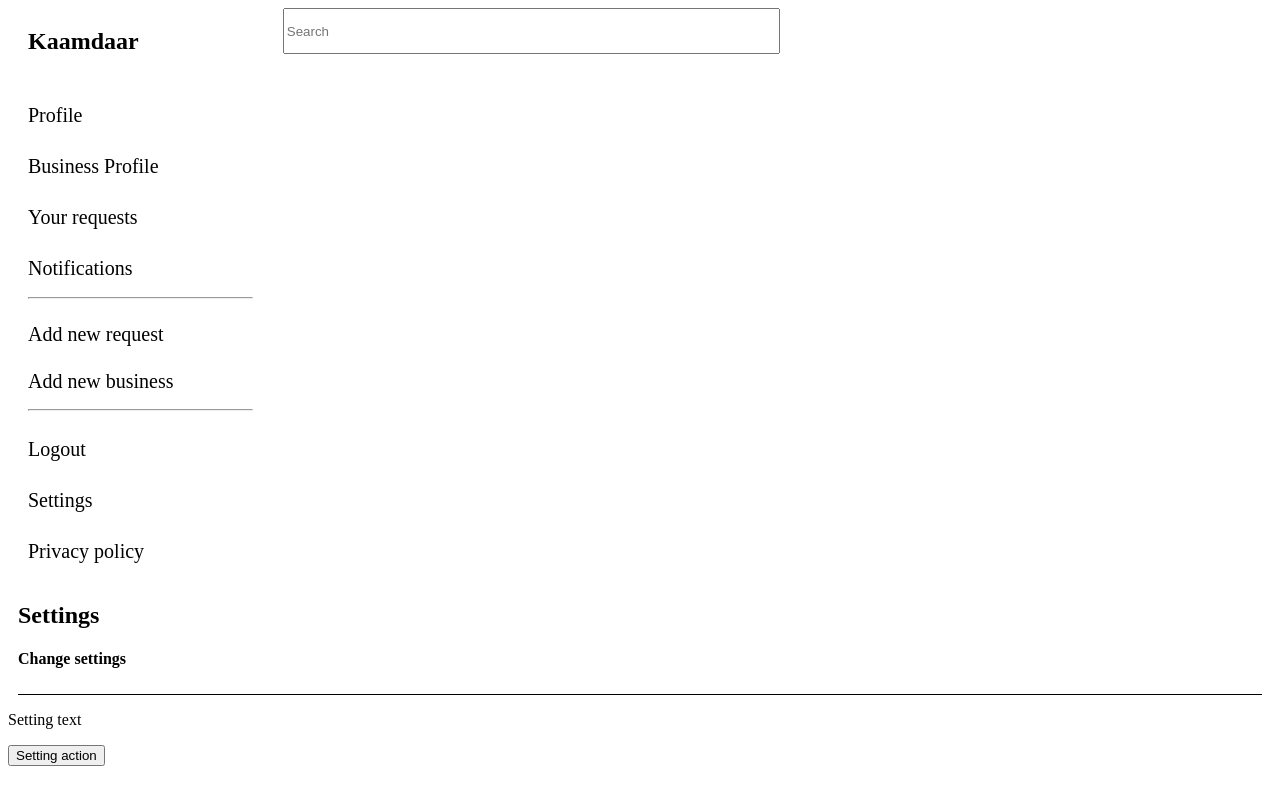
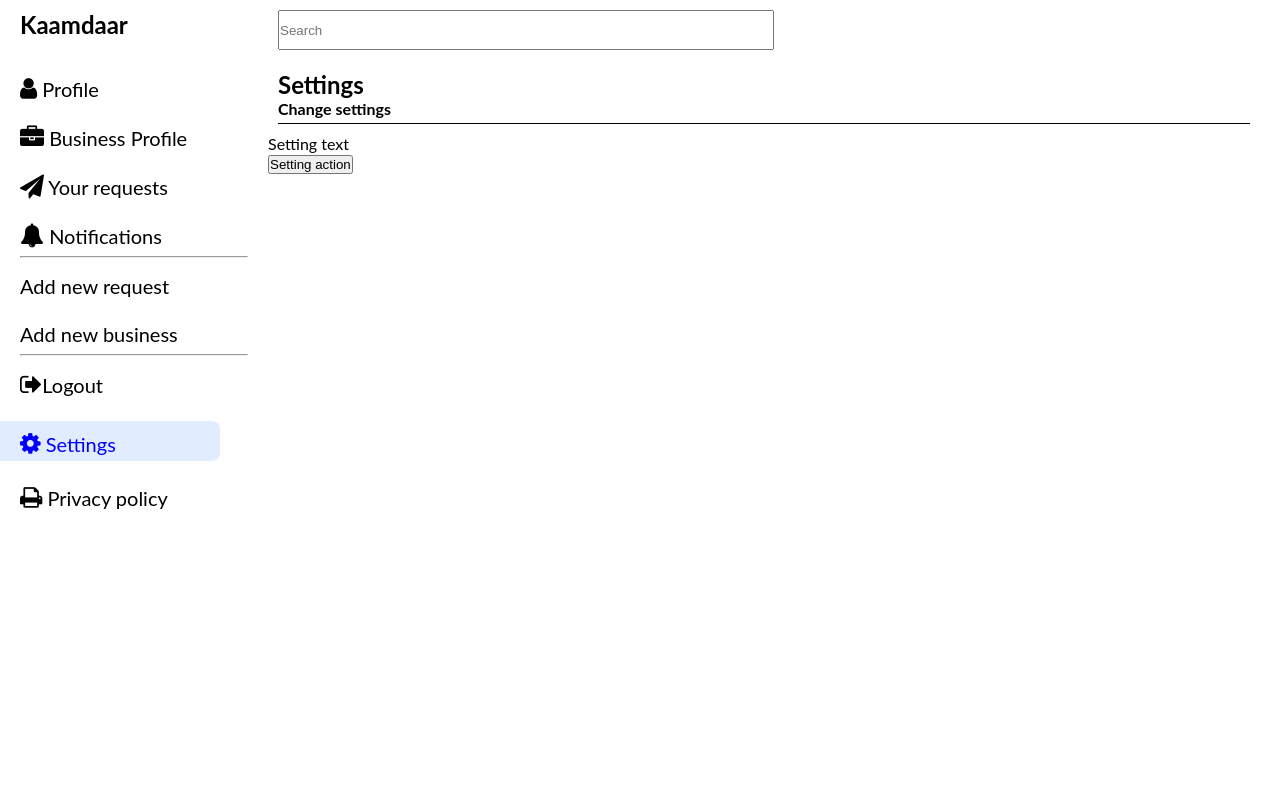
Before and after one commit to rigel-star/kaamdaar-php, a PHP site: page /views/settings.php in a window 1280 px wide. Run offline with PHP 8.4, Linux system fonts and the light colour scheme.

Commit message:
default fonts and css added for settings page

```diff
--- a/static/css/settings.css
+++ b/static/css/settings.css
@@ -0,0 +1,12 @@
+* {
+    margin: 0;
+    padding: 0;
+    -moz-box-sizing: border-box;
+    -webkit-box-sizing: border-box;
+    box-sizing: border-box;
+}
+
+body {
+    font-family: "Lato", sans-serif;
+    margin-top: 10px;
+}
--- a/views/settings.php
+++ b/views/settings.php
@@ -2,12 +2,30 @@
 <html lang="en">
     <head>
         <meta charset="UTF-8">
-        <meta http-equiv="X-UA-Compatible" content="IE=edge">
         <meta name="viewport" content="width=device-width, initial-scale=1.0">
         <link rel="stylesheet" href="../static/css/nav.css">
         <link rel="stylesheet" href="../static/css/settings.css">
 
+        <link rel="preconnect" href="https://fonts.googleapis.com">
+        <link rel="preconnect" href="https://fonts.gstatic.com" crossorigin>
+        <link rel="stylesheet" href="https://cdnjs.cloudflare.com/ajax/libs/font-awesome/4.7.0/css/font-awesome.min.css">
+        <link href="https://fonts.googleapis.com/css2?family=Roboto:wght@300;400&display=swap" rel="stylesheet">
+
         <title>Settings</title>
+
+        <style>
+            .nav-link-active
+			{
+				color: blue;
+				background-color: #E1EDFF;
+				display: block;
+				height: 40px;
+				border-radius: 0 8px 8px 0;
+				margin-left: 0px;
+				transform: translateX(-20px);
+				padding: 10px 0 0 20px;
+			}
+        </style>
     </head>
     <body>
         <div class="root">
@@ -21,7 +39,7 @@
 			</div>
             <div class="page-body">
                 <div id="nav-bar" class="nav-bar">
-					<a href="profile.php" class="nav-link"><span class="nav-link-active"><i class="fa fa-user" style="font-size:24px;"></i> Profile</span></a>
+					<a href="profile.php" class="nav-link"><i class="fa fa-user" style="font-size:24px;"></i> Profile</a>
 					<a href="bprofile.php" class="nav-link"><i class="fa fa-briefcase" style="font-size:24px"></i> Business Profile</a>
 					<a href="requests.php" class="nav-link"><i class="fa fa-send" style="font-size:24px"></i> Your requests</a>
 					<a href="notifications.php" class="nav-link"><i class="fa fa-bell" style="font-size:24px"></i> Notifications</a>
@@ -30,9 +48,8 @@
 					<a href="add-business.php" class="nav-link">Add new business</a>
 					<hr>
 					<a href="logout.php" class="nav-link"><i class="fa fa-sign-out" style="font-size:24px"></i>Logout</a>
-					<a href="#" class="nav-link"><i class="fa fa-cog" style="font-size:24px"></i> Settings</a>
+					<a href="#" class="nav-link"><span class="nav-link-active"><i class="fa fa-cog" style="font-size:24px"></i> Settings</span></a>
 					<a href="#" class="nav-link"><i class="fa fa-print" style="font-size:24px"></i> Privacy policy</a>
-				</div>
 				</div>
                 <div class="page-content">
                     <div class="pc-title">
@@ -59,5 +76,6 @@
                     </div>
                 </div>
             </div>
+        </div>
     </body>
 </html>
```
Lines whose indentation alone changed are shown as unchanged.
